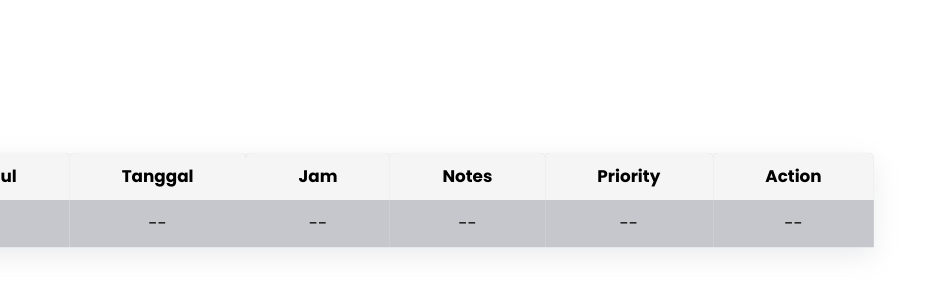
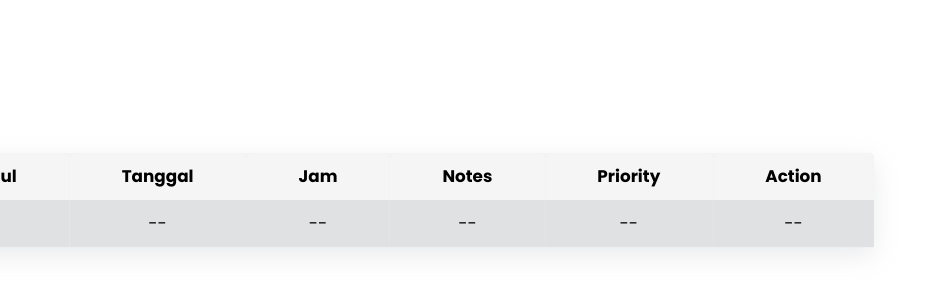
Before and after one commit to VitoKa29/Calendar-Project, a PHP site: page /task_view.php in a window 1280 px wide. Shown: the part 234-534 px from the top of the page, without its empty margins (0-937 px from the left). Run offline with PHP 8.4, Linux system fonts and the light colour scheme; data comes from the database, SQL or seed files in the repository; data that the repository does not hold is empty.

```diff
--- a/css/table_view.css
+++ b/css/table_view.css
@@ -65,7 +65,7 @@ tbody tr td {
 }
 
 tr:nth-child(odd) {
-  background-color: #c6c7cc;
+  background-color: #e0e1e2;
 }
 
 .high {
```
